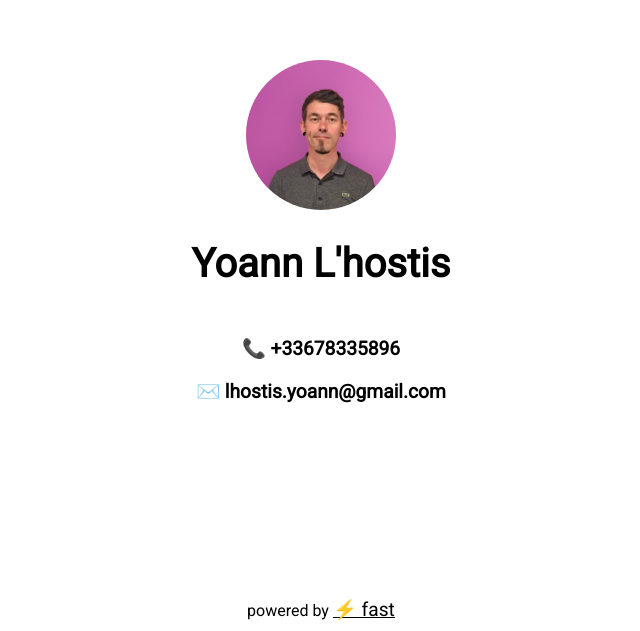
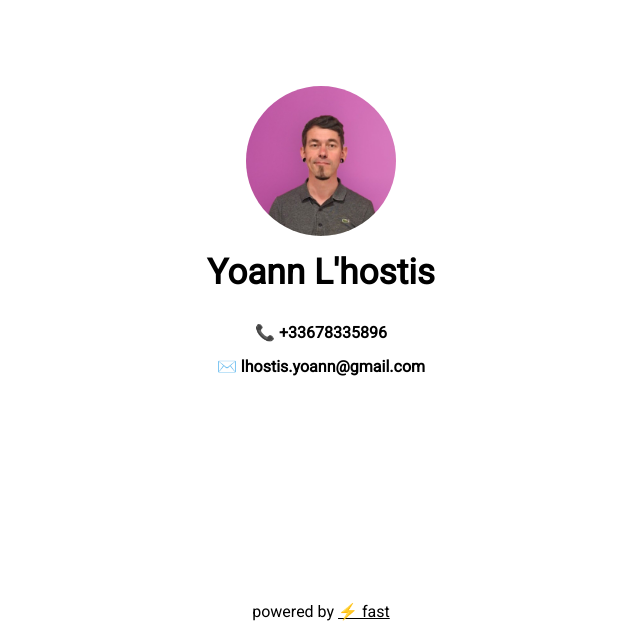
Before and after one commit to YoannLh/fast_dur, a plain HTML site: page index.html in a window 1280 px wide. Shown: the part 169-800 px from the top of the page, without its empty margins (319-959 px from the left). Drawn offline with Linux system fonts and the light colour scheme.

Commit message:
fix font-size

```diff
--- a/style.css
+++ b/style.css
@@ -45,17 +45,17 @@ img {
 }
 
 h1 {
-  margin: 30px auto;
-  font-size: 2.5em;
+  margin: 15px auto;
+  font-size: 2.2em;
 }
 
 p {
-  margin: 20px auto 0 auto;
+  margin: 15px auto 0 auto;
 }
 
 a {
   text-decoration: none;
-  font-size: 1.2em;
+  font-size: 1em;
   color: black;
 }
 
```
